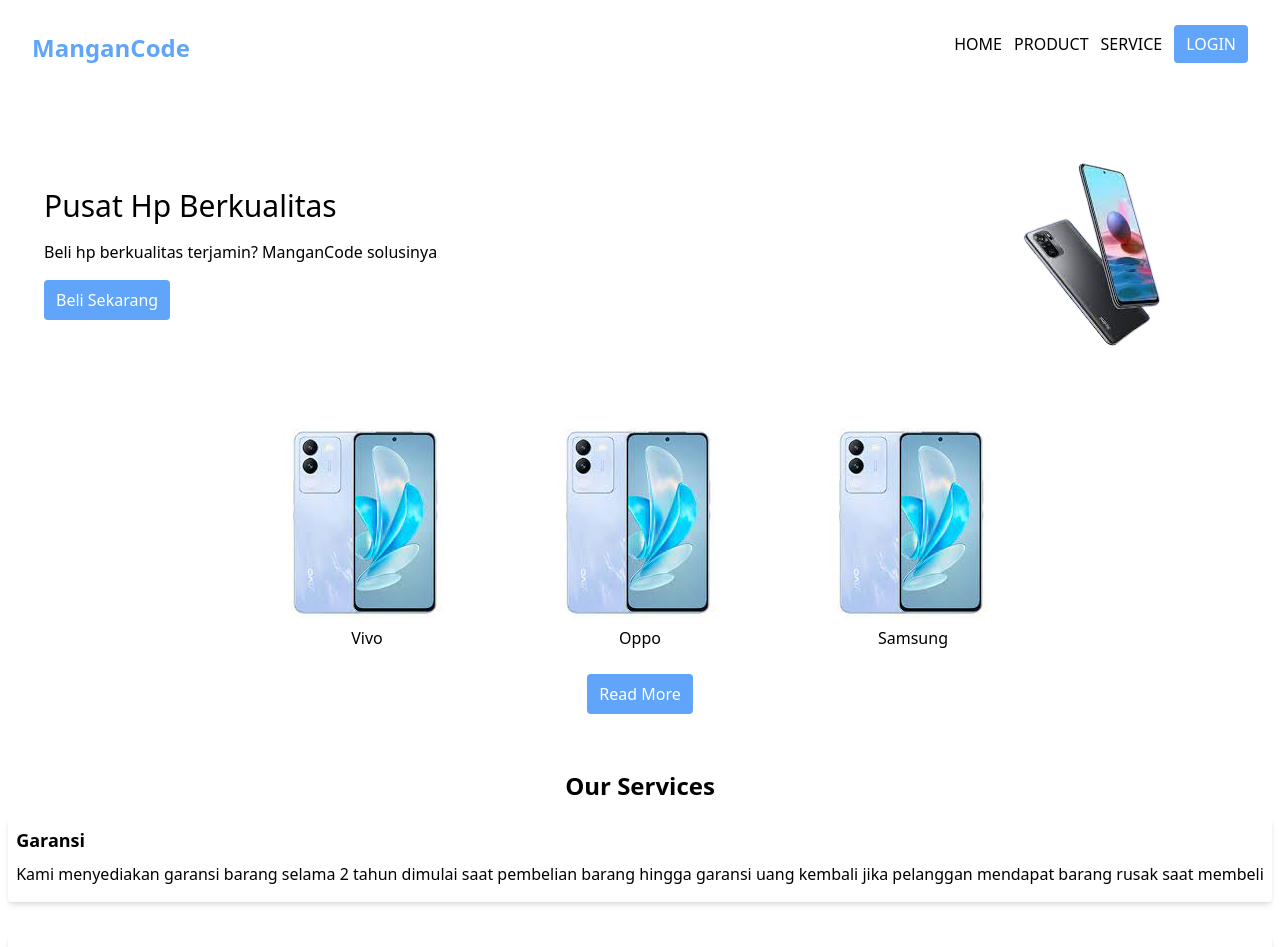
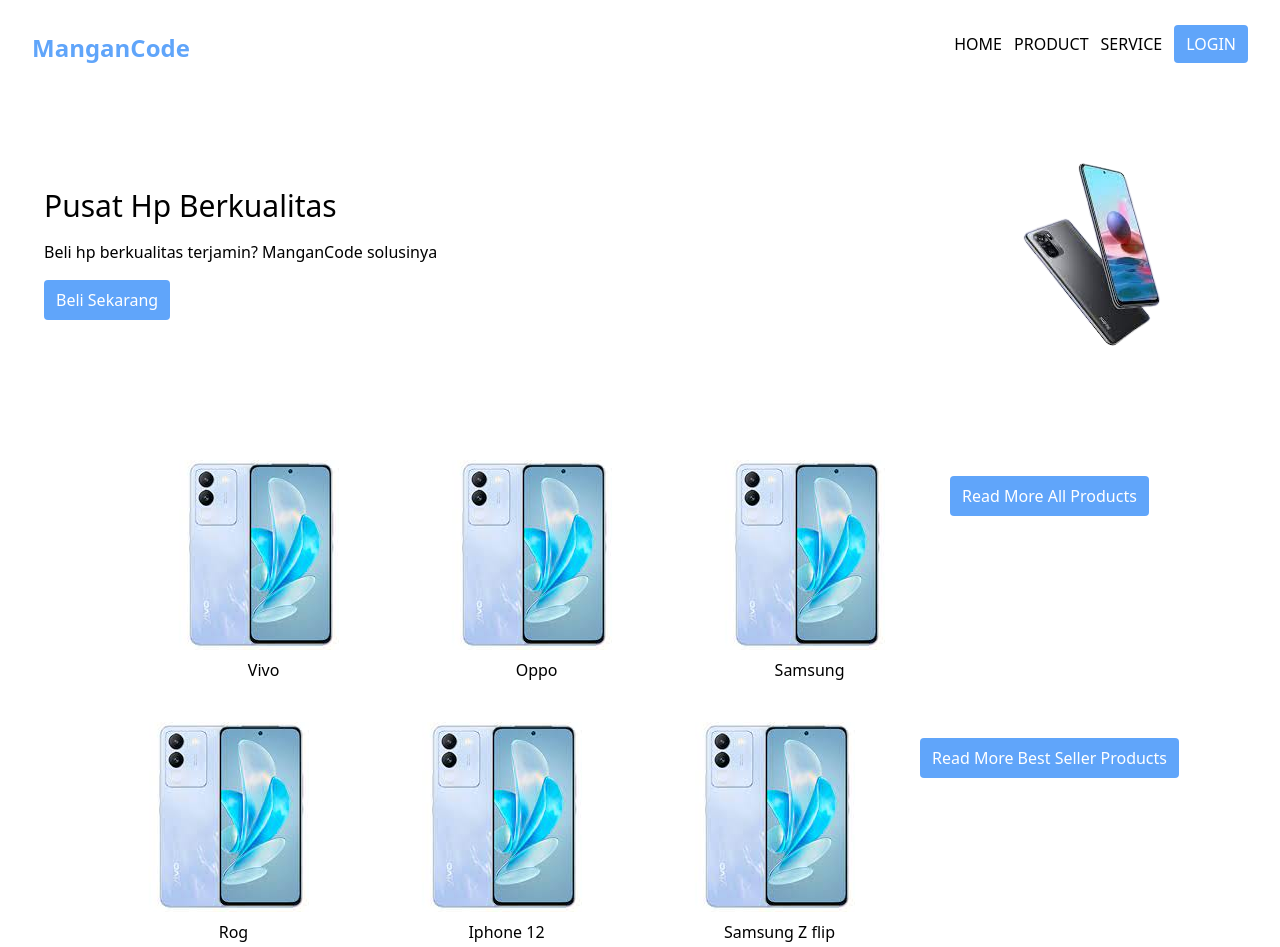
Before and after one commit to fskhri/Landing-Page-Ecommerce, a React (Vite) app: page / in a window 1280 px wide. Shown: the top 947 px of the page. Built offline with nearby package versions, Linux system fonts and the light colour scheme.

Commit message:
menambahkan readmore katagori 	modified:   src/components/product-section.jsx

```diff
--- a/src/components/product-section.jsx
+++ b/src/components/product-section.jsx
@@ -2,10 +2,11 @@
 import ListPic from '../assets/vivo.jpeg';
 
 function Product() {
-  const [showMore, setShowMore] = useState(false);
+  const [showMoreAll, setShowMoreAll] = useState(false);
+  const [showMoreBestSeller, setShowMoreBestSeller] = useState(false);
 
   // Define your product data here
-  const products = [
+  const allProducts = [
     { name: 'Vivo', id: 1 },
     { name: 'Oppo', id: 2 },
     { name: 'Samsung', id: 3 },
@@ -15,32 +16,44 @@
     { name: 'Rog', id: 7 },
   ];
 
-  // Adjust the number of products to show based on the showMore state
-  const visibleProducts = showMore ? products : products.slice(0, 3);
+  const bestSellerProducts = [
+    { name: 'Rog', id: 4 },
+    { name: 'Iphone 12', id: 5 },
+    { name: 'Samsung Z flip', id: 6 },
+    { name: 'Rog', id: 7 },
+  ];
 
-  return (
-    <div className="my-8 p-2">
-      <div className="flex flex-wrap justify-center gap-2">
-        {visibleProducts.map((product) => (
-          <div key={product.id}>
-            <img src={ListPic} alt="list-img" />
-            <p className="flex justify-center p-2">{product.name}</p>
-          </div>
-        ))}
-      </div>
-
+  const renderProductSection = (sectionProducts, sectionTitle, showMore, setShowMore) => (
+    <div className="my-8 flex flex-wrap justify-center gap-2">
+      {sectionProducts.map((product) => (
+        <div key={product.id}>
+          <img src={ListPic} alt="list-img" />
+          <p className="flex justify-center p-2">{product.name}</p>
+        </div>
+      ))}
       {!showMore && (
         <div className="text-center my-4">
           <button
             onClick={() => setShowMore(true)}
             className="py-2 px-3 rounded bg-blue-400 text-white"
           >
-            Read More
+            Read More {sectionTitle}
           </button>
         </div>
       )}
+    </div>
+  );
 
-      {/* Add your "Best seller Product" section here */}
+  return (
+    <div className="my-8 p-2">
+      {renderProductSection(allProducts.slice(0, 3), 'All Products', showMoreAll, setShowMoreAll)}
+
+      {renderProductSection(
+        bestSellerProducts.slice(0, 3),
+        'Best Seller Products',
+        showMoreBestSeller,
+        setShowMoreBestSeller
+      )}
     </div>
   );
 }
```
